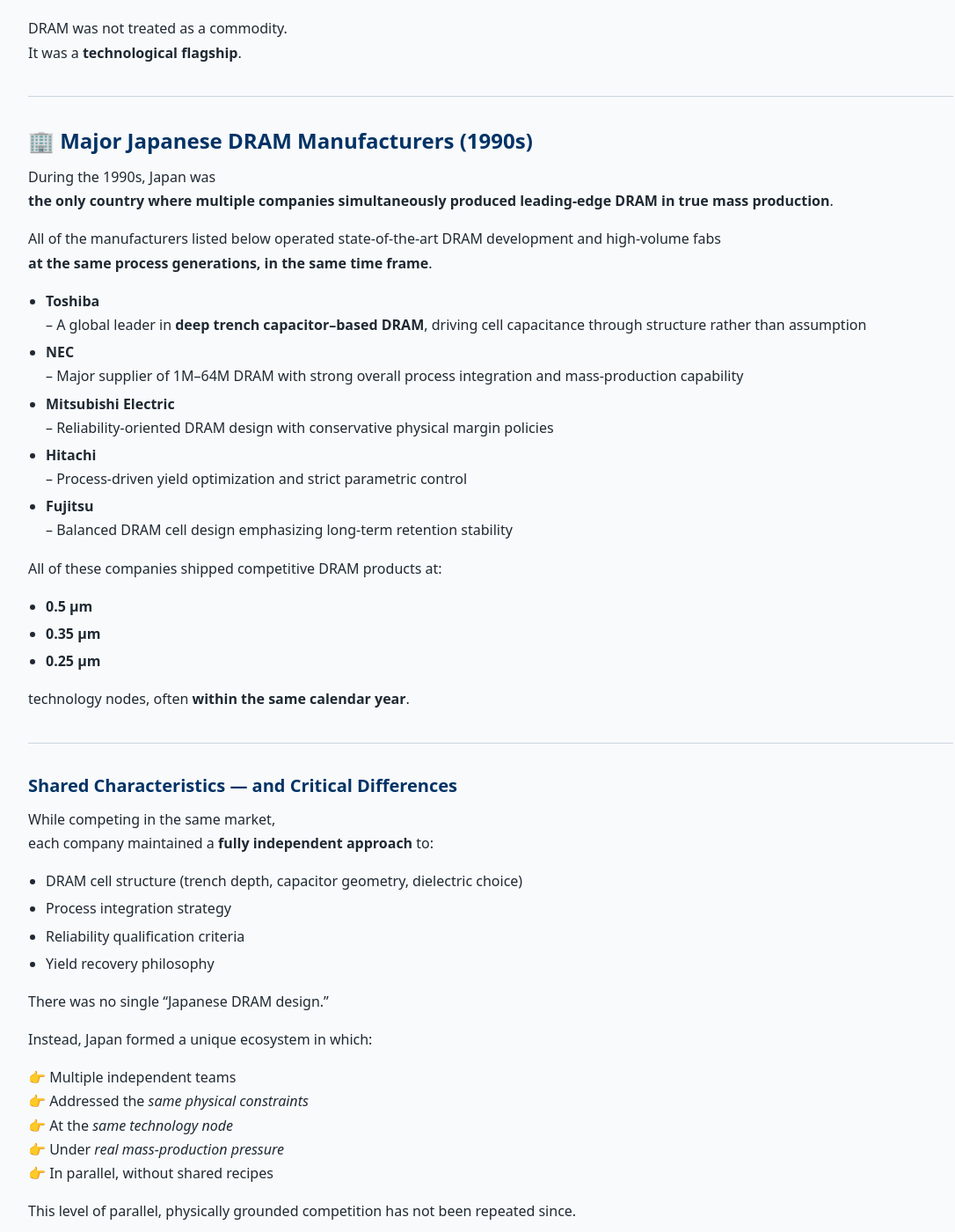
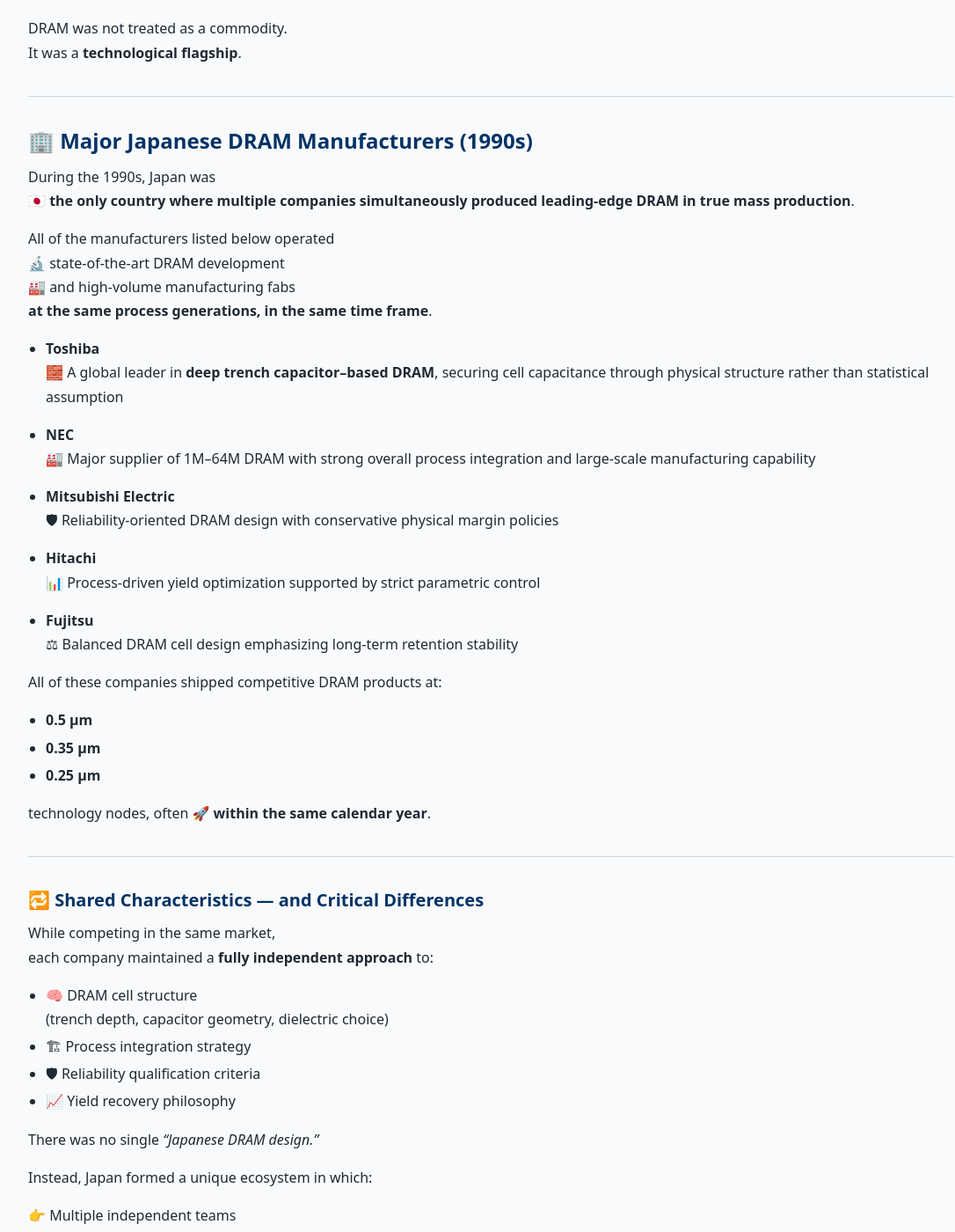
Before and after one commit to Samizo-AITL/Edusemi-Plus, a Jekyll site: the page built from archive/legacy/introduction.md, in a window 1280 px wide and 1400 px high, scrolled down 953 px. Shown: the whole window at 88% size, without its empty margins (82-1168 px from the left). Built offline with Jekyll 4.4.1, drawn with Linux system fonts in a browser that asks for light colours; some of the changed text lies outside the part shown.

Commit message:
Update introduction.md

```diff
--- a/archive/legacy/introduction.md
+++ b/archive/legacy/introduction.md
@@ -57,23 +57,28 @@
 ## 🏢 Major Japanese DRAM Manufacturers (1990s)
 
 During the 1990s, Japan was
-**the only country where multiple companies simultaneously produced
+🇯🇵 **the only country where multiple companies simultaneously produced
 leading-edge DRAM in true mass production**.
 
 All of the manufacturers listed below operated
-state-of-the-art DRAM development and high-volume fabs
+🔬 state-of-the-art DRAM development
+🏭 and high-volume manufacturing fabs
 **at the same process generations, in the same time frame**.
 
 - **Toshiba**
-  – A global leader in **deep trench capacitor–based DRAM**, driving cell capacitance through structure rather than assumption
+  🧱 A global leader in **deep trench capacitor–based DRAM**, securing cell capacitance through physical structure rather than statistical assumption
+
 - **NEC**
-  – Major supplier of 1M–64M DRAM with strong overall process integration and mass-production capability
+  🏭 Major supplier of 1M–64M DRAM with strong overall process integration and large-scale manufacturing capability
+
 - **Mitsubishi Electric**
-  – Reliability-oriented DRAM design with conservative physical margin policies
+  🛡 Reliability-oriented DRAM design with conservative physical margin policies
+
 - **Hitachi**
-  – Process-driven yield optimization and strict parametric control
+  📊 Process-driven yield optimization supported by strict parametric control
+
 - **Fujitsu**
-  – Balanced DRAM cell design emphasizing long-term retention stability
+  ⚖ Balanced DRAM cell design emphasizing long-term retention stability
 
 All of these companies shipped competitive DRAM products at:
 
@@ -81,21 +86,22 @@
 - **0.35 µm**
 - **0.25 µm**
 
-technology nodes, often **within the same calendar year**.
+technology nodes, often 🚀 **within the same calendar year**.
 
 ---
 
-### Shared Characteristics — and Critical Differences
+### 🔁 Shared Characteristics — and Critical Differences
 
 While competing in the same market,
 each company maintained a **fully independent approach** to:
 
-- DRAM cell structure (trench depth, capacitor geometry, dielectric choice)
-- Process integration strategy
-- Reliability qualification criteria
-- Yield recovery philosophy
+- 🧠 DRAM cell structure
+  (trench depth, capacitor geometry, dielectric choice)
+- 🏗 Process integration strategy
+- 🛡 Reliability qualification criteria
+- 📈 Yield recovery philosophy
 
-There was no single “Japanese DRAM design.”
+There was no single *“Japanese DRAM design.”*
 
 Instead, Japan formed a unique ecosystem in which:
 
@@ -106,11 +112,11 @@
 👉 In parallel, without shared recipes
 
 This level of parallel, physically grounded competition
-has not been repeated since.
+🔥 **has not been repeated since**.
 
 ---
 
-> This archive is based on
+> 📌 This archive is based on
 > first-hand manufacturing experience,
 > contemporaneous industry data,
 > and widely observed market transitions
```
